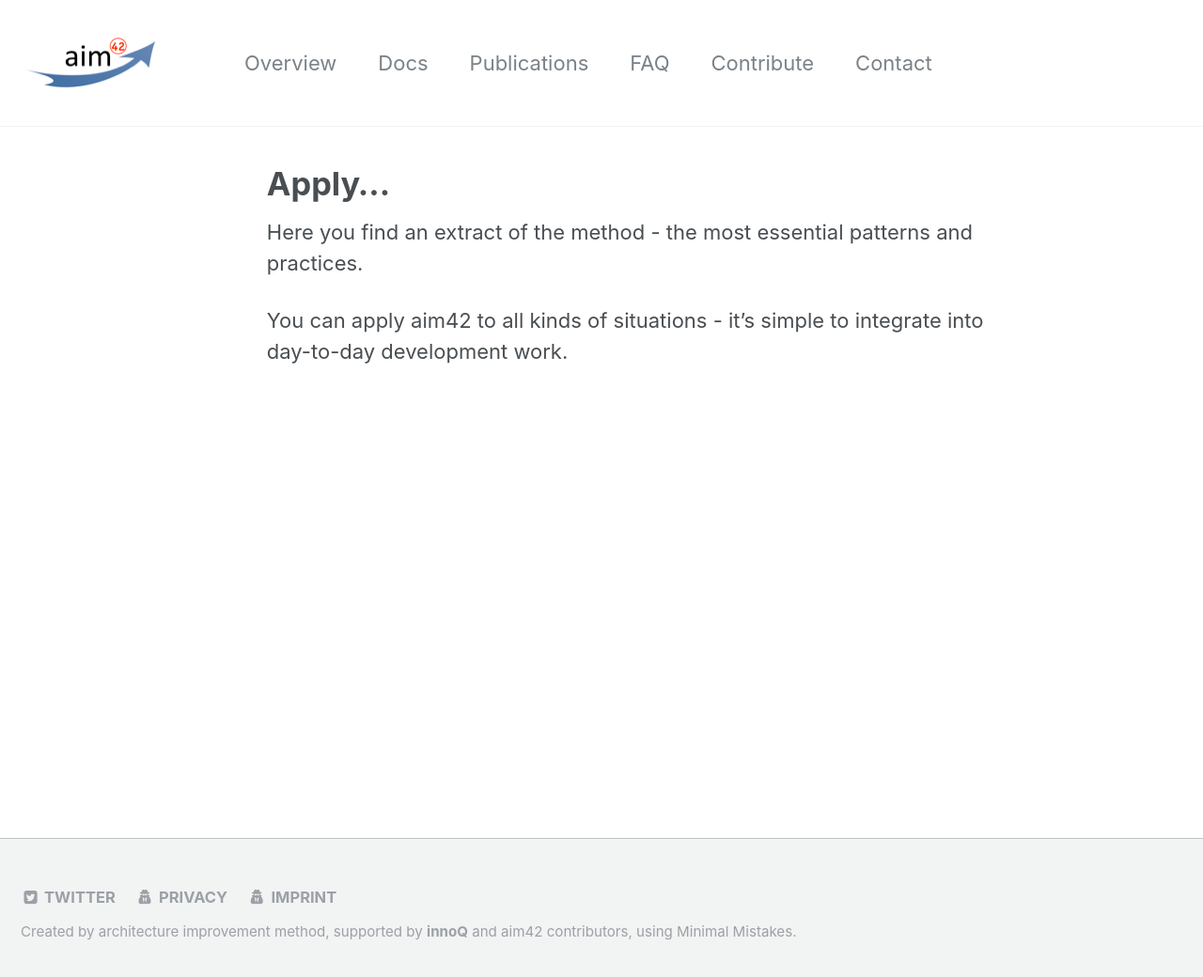
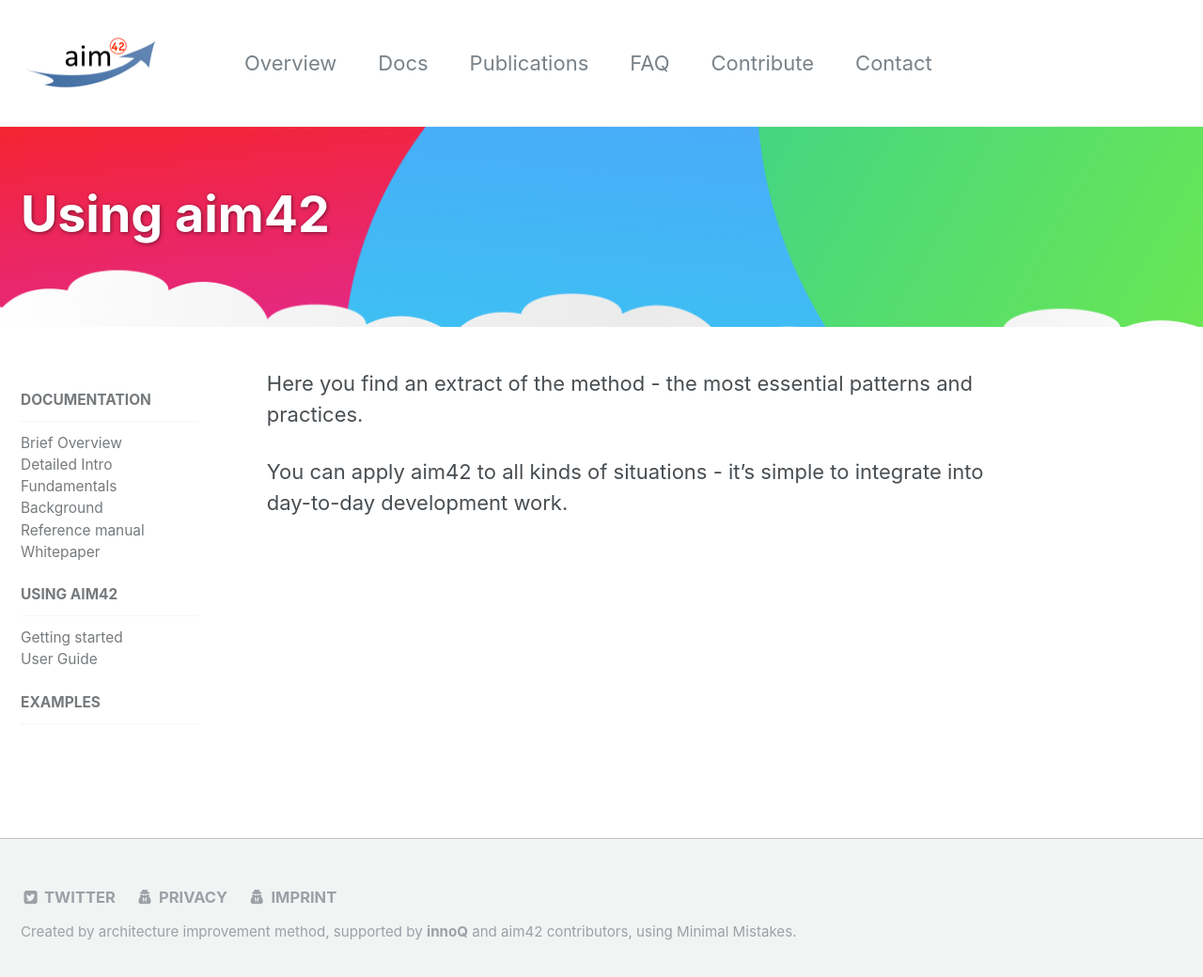
Before and after one commit to aim42/aim42.org-site, a Jekyll site: the page built from _pages/using-aim42.md, in a window 1280 px wide and 1048 px high. Shown: the top 1040 px of the window at 94% size. Built offline with Jekyll 4.4.1, drawn with Linux system fonts in a browser that asks for light colours.

Commit message:
another fix in navigation - but still issues open :-(

```diff
--- a/_data/navigation.yml
+++ b/_data/navigation.yml
@@ -29,6 +29,7 @@ docs:
       - title: "Whitepaper"
         url: /assets/downloads/AIM42-Whitepaper-v2.0.pdf
   - title: "Using aim42"
+    url: /using
     children:
       - title: "Getting started"
         url: /apply/getting-started/
@@ -43,4 +44,4 @@ docs:
 #      - title: "Crosscutting"
 #        url: /apply/crosscutting
   - title: "Examples"
-    url: /examples
+    url: /
--- a/_apply/apply.md
+++ b/_pages/using-aim42.md
@@ -1,13 +1,21 @@
 ---
-title: "Apply..."
+title: "Using aim42"
 layout: single
-permalink: /apply
+permalink: /using
+header:
+  overlay_image: /images/aim42-splash.png
+  excerpt: "**Software improvement,<br>done right**"
+sidebar:
+  nav: "docs"
+
 ---
 
 Here you find an extract of the method - the most essential patterns and practices.
 
 You can apply aim42 to all kinds of situations - it's simple to integrate
 into day-to-day development work.
+
+
 
 {% for apply in site.apply %}
 
```
Also changed, not shown: _apply/10-getting-started.md (+1 -1 lines).
